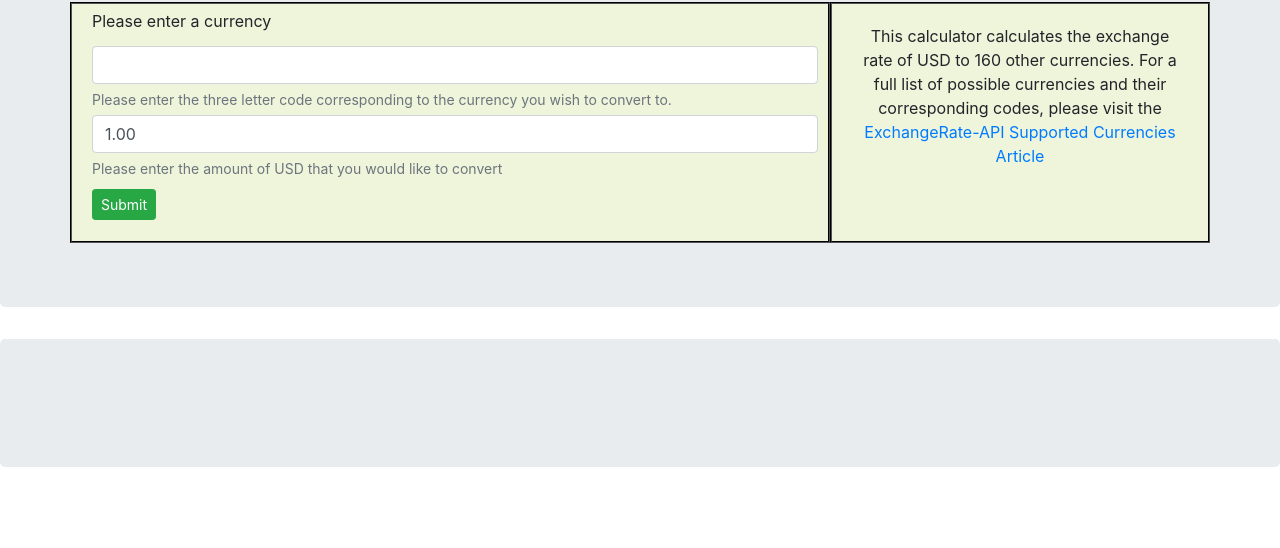
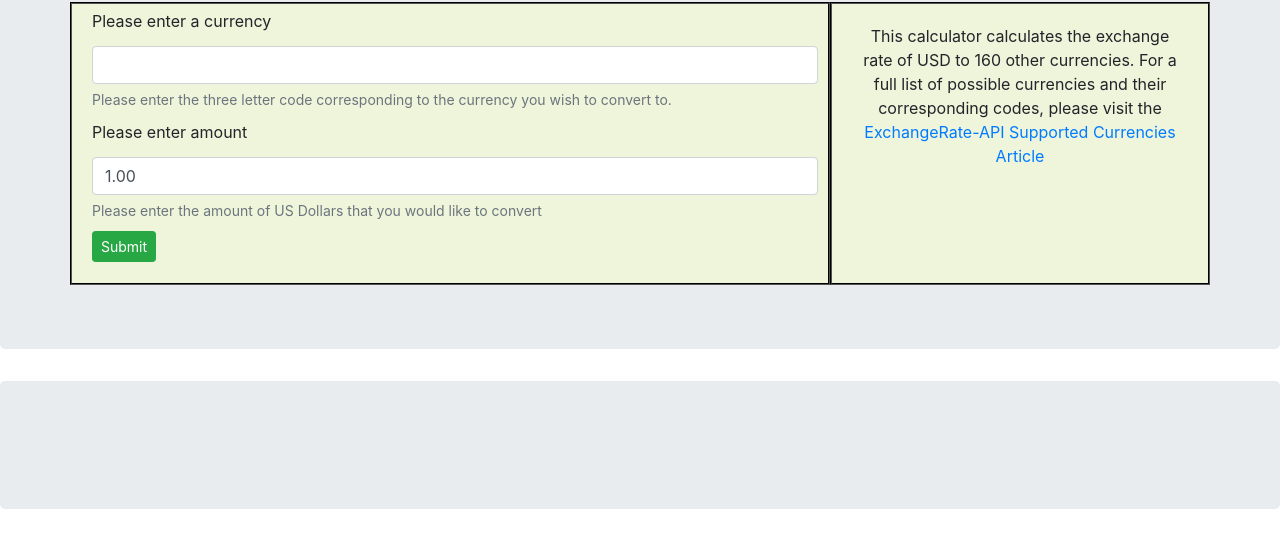
Before and after one commit to Lo-GR/currencyExchanger, a website built with webpack: page src/index.html in a window 1280 px wide. Shown: the part 108-656 px from the top of the page. Built offline with nearby package versions, Linux system fonts and the light colour scheme.

Commit message:
amend README and minor changes

```diff
--- a/src/index.html
+++ b/src/index.html
@@ -14,8 +14,9 @@
               <label for="currencyInput">Please enter a currency</label>
               <input type="text" class="form-control currencyInput" step=".01" maxlength="3">
               <small id="curHelp" class="form-text text-muted">Please enter the three letter code corresponding to the currency you wish to convert to. </small>
+              <label for="numInput">Please enter amount</label>
               <input type="number" class="form-control numInput" step=".01" min=".01" value="1.00">
-              <small id="numHelp" class="form-text text-muted">Please enter the amount of USD that you would like to convert </small>
+              <small id="numHelp" class="form-text text-muted">Please enter the amount of US Dollars that you would like to convert </small>
               <button type="submit" class="btn btn-success btn-sm">Submit</button>
             </form>
           </div>
```
Also changed, not shown: README.md.
